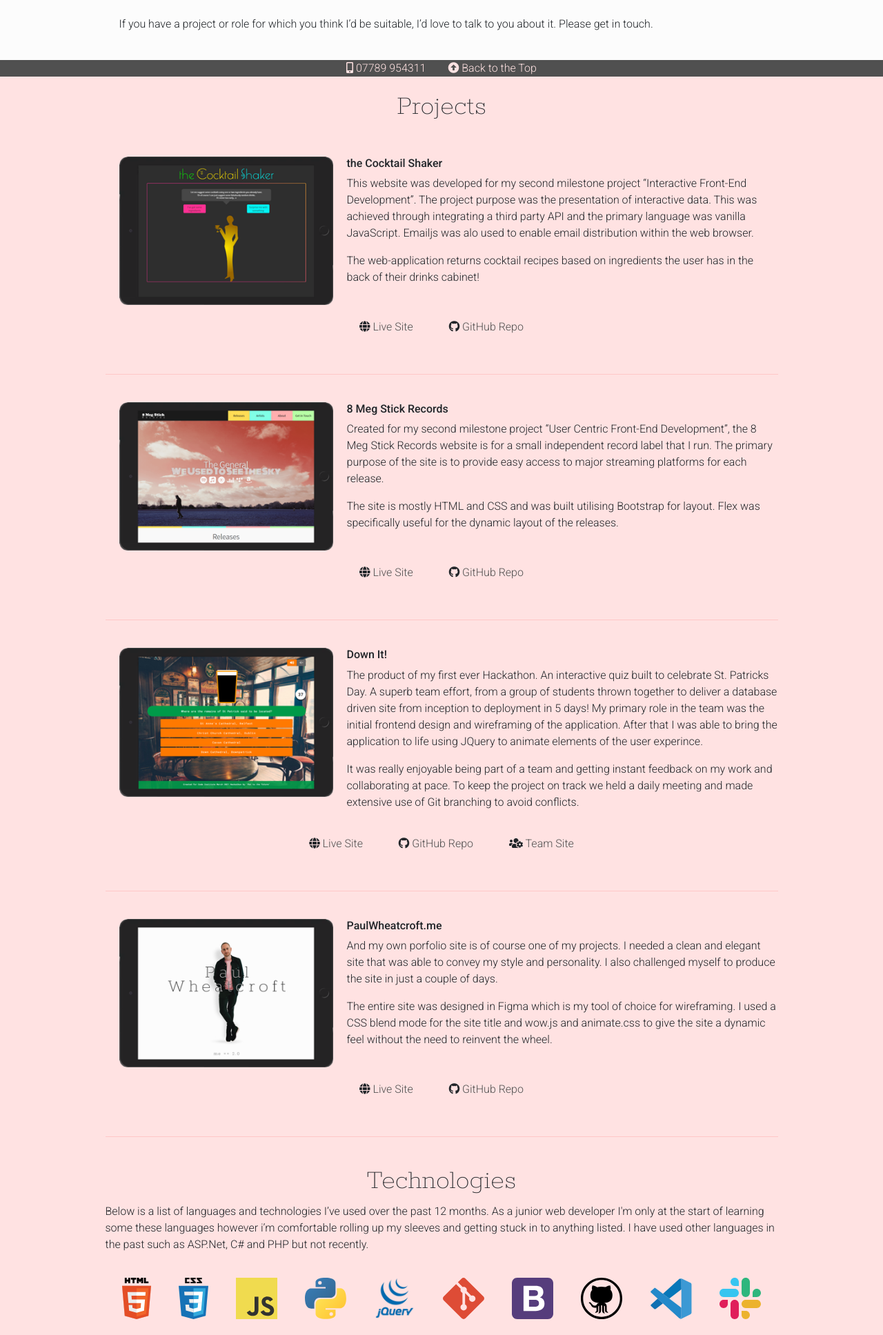
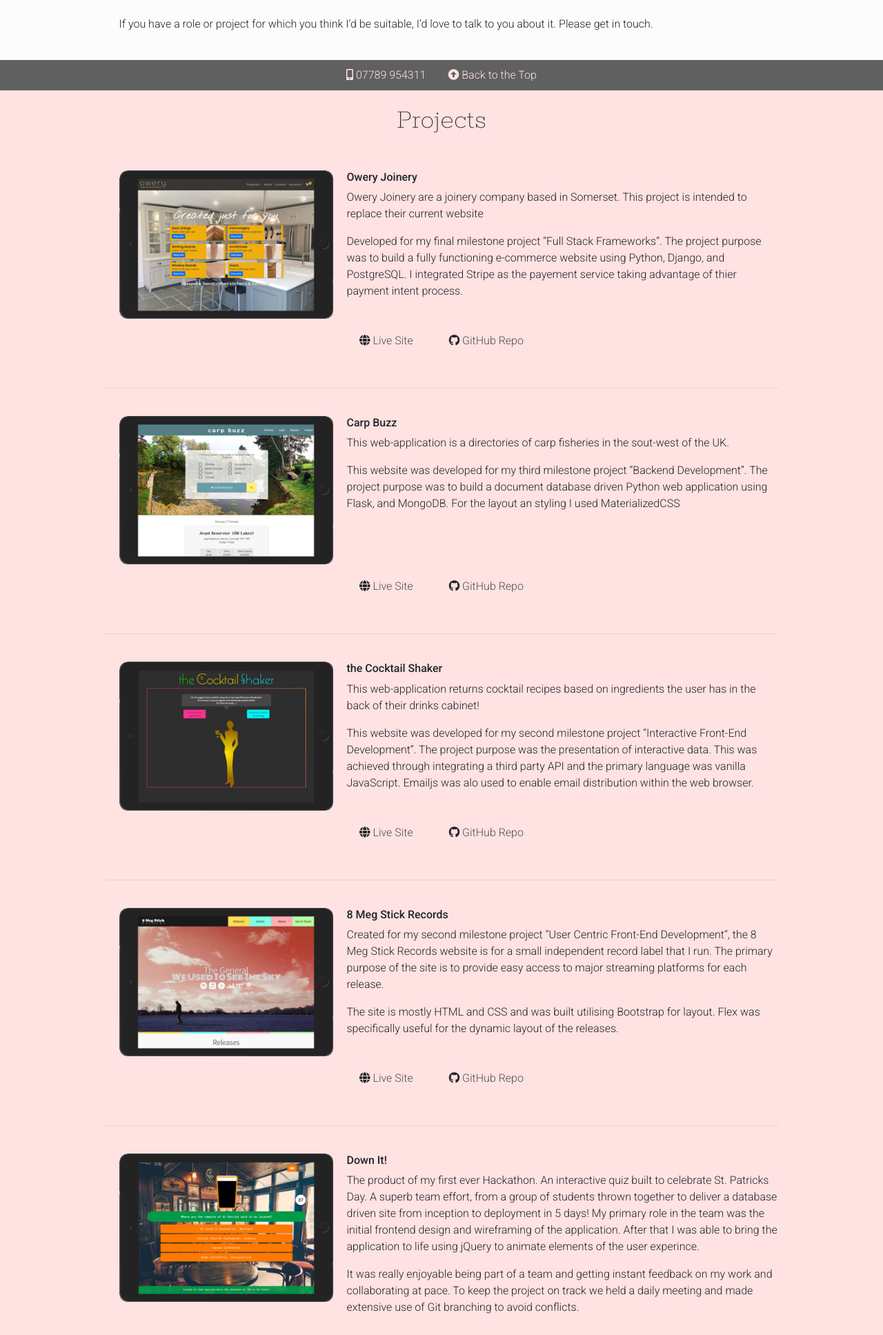
Before and after one commit to PaulWheatcroft/paulwheatcroft, a plain HTML site: page index.html in a window 1280 px wide. Shown: the part 1021-2956 px from the top of the page at 69% size. Drawn offline with nearby package versions, Linux system fonts and the light colour scheme.

Commit message:
added new projects

```diff
--- a/css/style.css
+++ b/css/style.css
@@ -60,9 +60,10 @@ header {
     padding: 20px 20px 0 20px;
 }
 #nav-bar {
-    background-color: #505050;
+    background-color: #505050e7;
     text-align: center;
     color: #FFE2E2;
+    padding: 10px;
 }
 #nav-bar-menu {
     margin: 0;
--- a/index.html
+++ b/index.html
@@ -24,8 +24,8 @@
 
 <div id="hero" class="d-flex align-items-center">
   <div id="hero-heading" class="p-2">
-    <h1>Paul</h1>
-    <h1>Wheatcroft</h1>
+    <h1 class="wow animate__animated animate__fadeIn animate__slow">Paul</h1>
+    <h1 class="wow animate__animated animate__fadeIn animate__slow">Wheatcroft</h1>
   </div>
 </div>
 
@@ -35,7 +35,7 @@
   <p class="wow animate__animated animate__fadeIn">I have loved graphic design ever since I was a child. The way shapes and colours are brought together to create something which is both aesthetically beautiful and functional is a wonderful thing. This is where my love of web design and web development grew from. Initially, in the early 00s, this was in the form of clumsy Frontpage sites but later that decade I started a web design company as a hobby, building online presences for many small businesses.</p>
   <p class="wow animate__animated animate__fadeIn">In 2020 I decided I wanted to change my career and follow my passion, so I enrolled in a Full Stack Web Developer diploma through The Code Institute to become a professional web developer.</p>
   <p class="wow animate__animated animate__fadeIn">I’m an Agile certified professional too who’s used to handling deadlines, budgets and stakeholders.</p>
-  <p class="wow animate__animated animate__fadeIn">If you have a project or role for which you think I’d be suitable, I’d love to talk to you about it. Please get in touch.</p>
+  <p class="wow animate__animated animate__fadeIn">If you have a role or project for which you think I’d be suitable, I’d love to talk to you about it. Please get in touch.</p>
 
 </div>
 
@@ -51,17 +51,56 @@
 <main>
   <div id="projects" class="primary-div-spacing wow animate__animated animate__fadeIn">
     <h1>Projects</h1>
-    <!-- Project1 -->
-    <div class="project-container wow animate__animated animate__fadeInLeft animate__slow">
+    <!-- Owery -->
+    <div class="project-container wow animate__animated animate__fadeIn animate__slow">
+      <div class="project-image">
+        <img src="images/owery.png" alt="Carp Buzz">
+      </div>
+      <div class="project-text">
+        <h2>Owery Joinery</h2>
+        <p>Owery Joinery are a joinery company based in Somerset. This project is intended to replace their current website</p>
+        <p>Developed for my final milestone project “Full Stack Frameworks”.
+          The project purpose was to build a fully functioning e-commerce website using Python, Django, and PostgreSQL.
+          I integrated Stripe as the payement service taking advantage of thier payment intent process.</p>
+      </div>
+      <div class="project-links">
+        <ul class="list-unstyled list-inline-item">
+          <li class="list-inline-item"><i class="fas fa-globe"></i> <a href="https://owery-joinery.herokuapp.com/" target="_blank"> Live Site</a></li>
+          <li class="list-inline-item"><i class="fab fa-github"></i> <a href="https://github.com/PaulWheatcroft/owery-joinery" target="_blank"> GitHub Repo</a></li>
+        </ul>
+      </div>
+    </div>
+    <!-- Carp Buzz -->
+    <div class="project-container wow animate__animated animate__fadeIn animate__slow">
+      <div class="project-image">
+        <img src="images/carp-buzz.png" alt="Carp Buzz">
+      </div>
+      <div class="project-text">
+        <h2>Carp Buzz</h2>
+        <p>This web-application is a directories of carp fisheries in the sout-west of the UK.</p>
+        <p>This website was developed for my third milestone project “Backend Development”.
+          The project purpose was to build a document database driven Python web application using Flask, and MongoDB.
+          For the layout an styling I used MaterializedCSS</p>
+      </div>
+      <div class="project-links">
+        <ul class="list-unstyled list-inline-item">
+          <li class="list-inline-item"><i class="fas fa-globe"></i> <a href="http://carp-buzz-dev.herokuapp.com/get_fisheries" target="_blank"> Live Site</a></li>
+          <li class="list-inline-item"><i class="fab fa-github"></i> <a href="https://github.com/PaulWheatcroft/CarpBuzz" target="_blank"> GitHub Repo</a></li>
+        </ul>
+      </div>
+    </div>
+    <!-- Cocktail Shaker -->
+    <div class="project-container wow animate__animated animate__fadeIn animate__slow">
       <div class="project-image">
         <img src="images/the-cocktail-shaker.png" alt="The Cocktail Shaker">
       </div>
       <div class="project-text">
         <h2>the Cocktail Shaker</h2>
-        <p>This website was developed for my second milestone project “Interactive Front-End
-          Development”. The project purpose was the presentation of interactive data.
-          This was achieved through integrating a third party API and the primary language was vanilla JavaScript. Emailjs was alo used to enable email distribution within the web browser.</p>
-        <p>The web-application returns cocktail recipes based on ingredients the user has in the back of their drinks cabinet!</p>
+        <p>This web-application returns cocktail recipes based on ingredients the user has in the back of their drinks cabinet!</p>
+        <p>This website was developed for my second milestone project “Interactive Front-End Development”.
+          The project purpose was the presentation of interactive data.
+          This was achieved through integrating a third party API and the primary language was vanilla JavaScript.
+          Emailjs was alo used to enable email distribution within the web browser.</p>
       </div>
       <div class="project-links">
         <ul class="list-unstyled list-inline-item">
@@ -70,8 +109,8 @@
         </ul>
       </div>
     </div>
-    <!-- Project2 -->
-    <div class="project-container wow animate__animated animate__fadeInRight animate__slow">
+    <!-- 8 Meg -->
+    <div class="project-container wow animate__animated animate__fadeIn animate__slow">
       <div class="project-image">
         <img src="images/eight-meg.png" alt="The Cocktail Shaker">
       </div>
@@ -88,39 +127,21 @@
         </ul>
       </div>
     </div>
-    <!-- Project3 -->
-    <div class="project-container wow animate__animated animate__fadeInLeft animate__slow">
+    <!-- Down It! -->
+    <div class="project-container wow animate__animated animate__fadeIn animate__slow">
       <div class="project-image">
         <img src="images/mines-a-pint.png" alt="The Cocktail Shaker">
       </div>
       <div class="project-text">
         <h2>Down It!</h2>
-        <p>The product of my first ever Hackathon. An interactive quiz built to celebrate St. Patricks Day. A superb team effort, from a group of students thrown together to deliver a database driven site from inception to deployment in 5 days! My primary role in the team was the initial frontend design and wireframing of the application. After that I was able to bring the application to life using JQuery to animate elements of the user experince.</p>
+        <p>The product of my first ever Hackathon. An interactive quiz built to celebrate St. Patricks Day. A superb team effort, from a group of students thrown together to deliver a database driven site from inception to deployment in 5 days! My primary role in the team was the initial frontend design and wireframing of the application. After that I was able to bring the application to life using jQuery to animate elements of the user experince.</p>
         <p>It was really enjoyable being part of a team and getting instant feedback on my work and collaborating at pace. To keep the project on track we held a daily meeting and made extensive use of Git branching to avoid conflicts.</p>
-
       </div>
       <div class="project-links">
         <ul class="list-unstyled list-inline-item">
           <li class="list-inline-item"><i class="fas fa-globe"></i> <a href="https://down-it.herokuapp.com/" target="_blank"> Live Site</a></li>
           <li class="list-inline-item"><i class="fab fa-github"></i> <a href="https://github.com/GJSayers/downit" target="_blank"> GitHub Repo</a></li>
           <li class="list-inline-item"><i class="fas fa-users-cog"></i> <a href="https://hackathon.codeinstitute.net/teams/37/" target="_blank"> Team Site</a></li>
-        </ul>
-      </div>
-    </div>
-    <!-- Project4 -->
-    <div class="project-container wow animate__animated animate__fadeInRight animate__slow">
-      <div class="project-image">
-        <img src="images/paul-wheatcroft.png" alt="The Cocktail Shaker">
-      </div>
-      <div class="project-text">
-        <h2>PaulWheatcroft.me</h2>
-        <p>And my own porfolio site is of course one of my projects. I needed a clean and elegant site that was able to convey my style and personality. I also challenged myself to produce the site in just a couple of days.</p>
-        <p>The entire site was designed in Figma which is my tool of choice for wireframing. I used a CSS blend mode for the site title and wow.js and animate.css to give the site a dynamic feel without the need to reinvent the wheel.</p>
-      </div>
-      <div class="project-links">
-        <ul class="list-unstyled list-inline-item">
-          <li class="list-inline-item"><i class="fas fa-globe"></i> <a href="https://www.paulwheatcroft.me" target="_blank"> Live Site</a></li>
-          <li class="list-inline-item"><i class="fab fa-github"></i> <a href=" https://github.com/PaulWheatcroft/paulwheatcroft" target="_blank"> GitHub Repo</a></li>
         </ul>
       </div>
     </div>
@@ -135,8 +156,10 @@
       <img src="images/css-5.svg" alt="CSS">
       <img src="images/logo-javascript.svg" alt="JavaScript">
       <img src="images/python-5.svg" alt="Python">
-      <img src="images/jquery.png" alt="JQuery">
-      <img src="images/git-icon.svg" alt="Git">
+      <img src="images/jquery.png" alt="jQuery">
+      <img src="images/django.svg" alt="Django">
+      <img src="images/flask.svg" alt="DJango">
+      <img src="images/heroku-4.svg" alt="Git">
       <img src="images/bootstrap-4.svg" alt="Bootstrap">
       <img src="images/github-icon.svg" alt="GitHub">
       <img src="images/visual-studio-code-1.svg" alt="Visual Studio Code">
```
Also changed, not shown: README.md, images/carp-buzz.png (added), images/django.svg (added), images/flask.svg (added), images/heroku-4.svg (added), images/owery.png (added).
